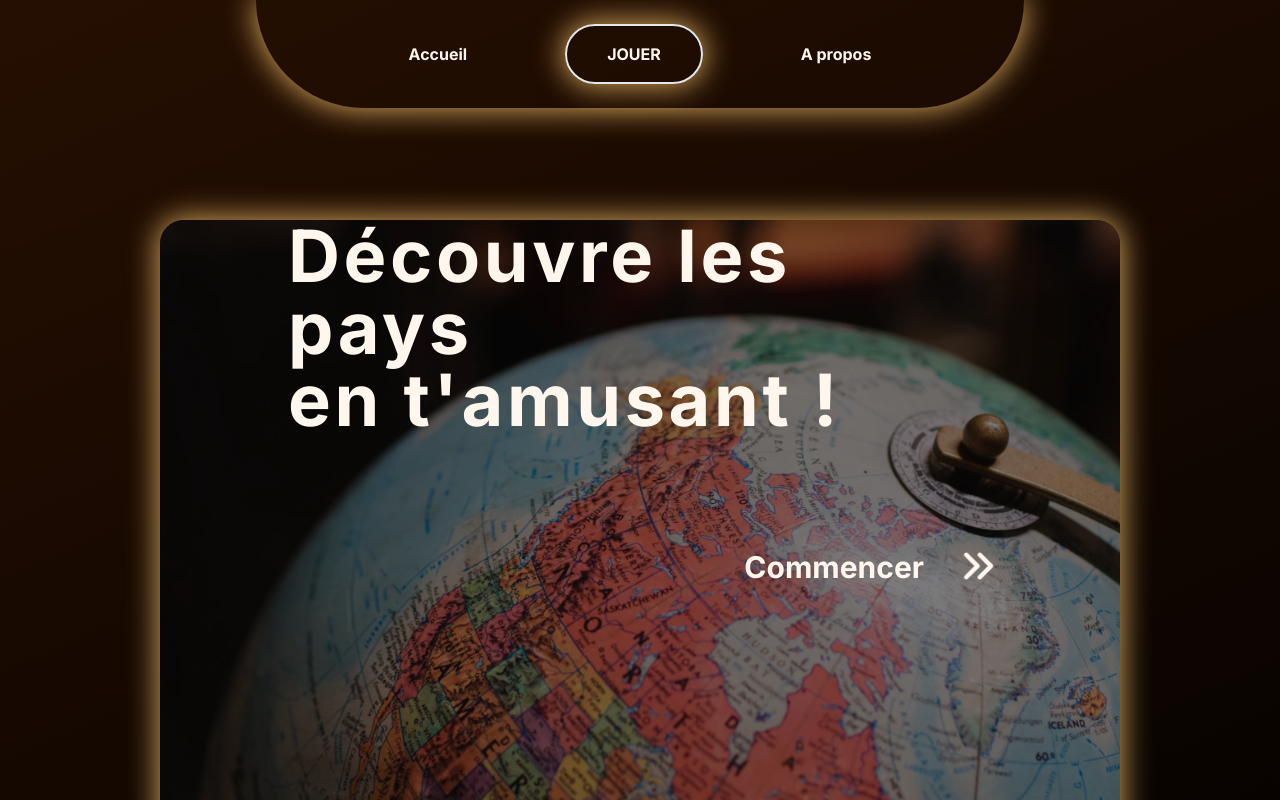
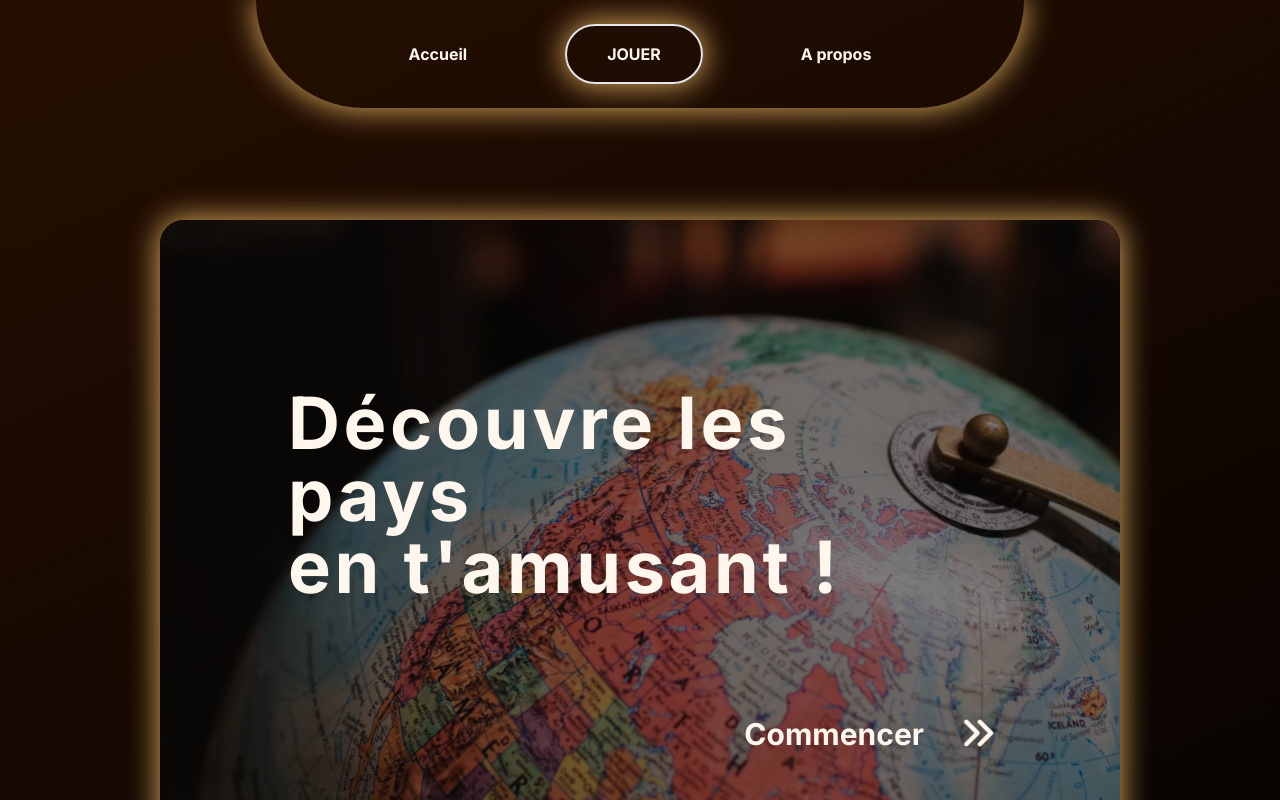
Before and after one commit to Vrogdish/Geo-Learning, a Next.js app: page / in a window 1280 px wide. Shown: the top 800 px of the page. Built offline with nearby package versions, Linux system fonts and the light colour scheme.

Commit message:
update position and time

```diff
--- a/src/config/gameConfig.tsx
+++ b/src/config/gameConfig.tsx
@@ -1,6 +1,6 @@
 export const nbrOfTurns = 10 // nbr de tours
 
-export const time = 15 // compte a rebourd en seconde
+export const time = 20 // compte a rebourd en seconde
 
 export const loadingTime = 1500 // temps de chargement en milliseconde
 
--- a/src/containers/welcome/Welcome.tsx
+++ b/src/containers/welcome/Welcome.tsx
@@ -7,7 +7,7 @@ export default  function  Welcome() {
   const { startNewGame } = useGameFunctions();
 
   return (
-    <div className="relative z-10 w-full px-6 lg:px-20 xl:px-32">
+    <div className="relative z-10 w-full px-6 lg:px-20 xl:px-32 m-auto">
       <h1 className="text-3xl md:text-5xl lg:text-7xl font-bold mb-28 tracking-wider leading-loose ">
         Découvre les pays <br /> en t&apos;amusant !
       </h1>
```
